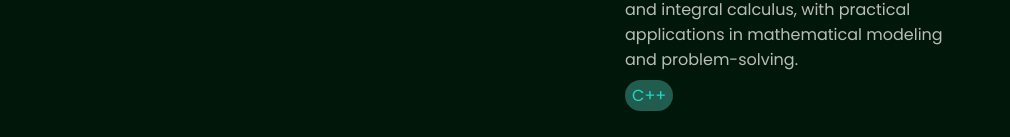
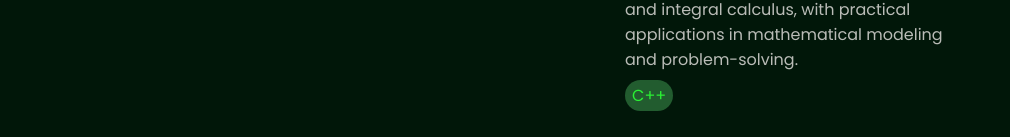
Before and after one commit to NickChan-2/PortfolioWebsite, a plain HTML site: page portfolio.html in a window 1280 px wide. Shown: the part 793-930 px from the top of the page, without its empty margins (134-1144 px from the left). Drawn offline with Linux system fonts and the light colour scheme.

Commit message:
change skill color to green

```diff
--- a/styles/experience.css
+++ b/styles/experience.css
@@ -54,6 +54,6 @@
 .skill{
   padding: 3px 7px;
   border-radius: 20px;
-  color: #1ddaca;
-  background-color: rgba(110, 251, 239, 0.3);
+  color: #2af134;
+  background-color: rgba(110, 251, 136, 0.3);
 }
```
Also changed, not shown: portfolio.html (+2 -0 lines).
